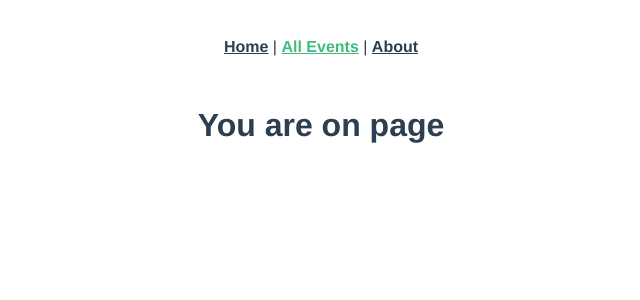
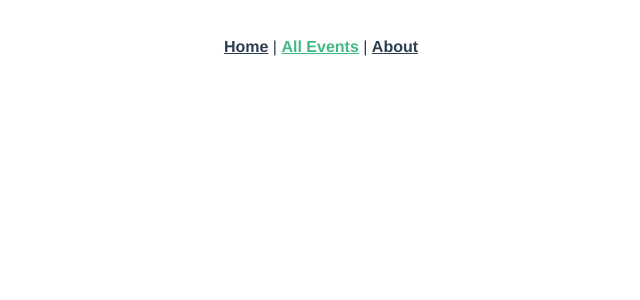
Before and after one commit to jcesarht/real-world-vue, a Vue app: page /events in a window 1280 px wide. Shown: the top 300 px of the page, without its empty margins (319-959 px from the left). Built offline with nearby package versions, Linux system fonts and the light colour scheme.

Commit message:
in this case we recieve the query page with promp on the Router component >> router/index.js

```diff
--- a/src/router/index.js
+++ b/src/router/index.js
@@ -26,7 +26,8 @@ const router = createRouter({
     {
       path: '/events',
       name: 'all-events',
-      component: AllEventsView
+      component: AllEventsView,
+      props: (route)=> ({page: route.query.page})
     }
   ]
 })
--- a/src/views/AllEventsView.vue
+++ b/src/views/AllEventsView.vue
@@ -1,14 +1,12 @@
 <script setup>
 import {ref,computed} from 'vue';
-import {useRoute} from 'vue-router';
 
-const route = useRoute();
-const page = computed(()=>{route.query.page || 1});
+const props = defineProps(['page']);
 </script>
 
 <template>
-    <div>
-        <h1>You are on page {{ $route.query.page }}</h1>
+    <div v-if="page">
+        <h1>You are on page {{ page }}</h1>
     </div>
 </template>
 <style >
```
